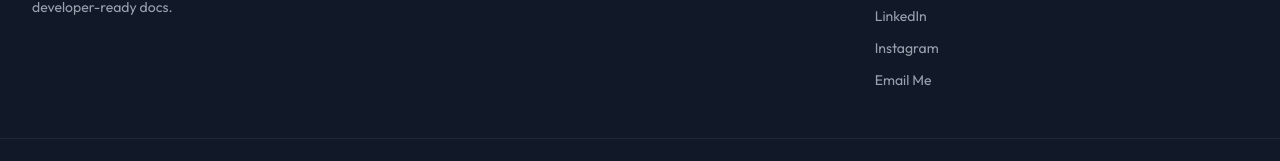
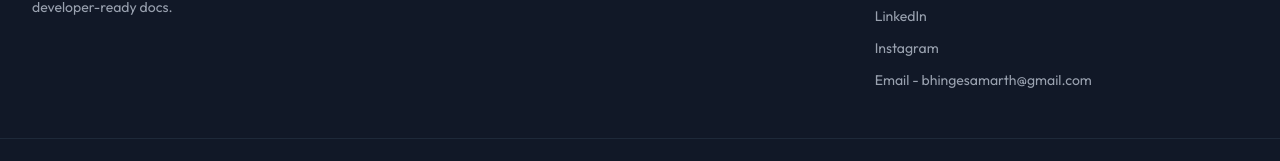
Before and after one commit to sammyZi/BuildFlow, a Next.js app: page / in a window 1280 px wide. Shown: the part 2394-2555 px from the top of the page. Built offline with nearby package versions, Linux system fonts and the light colour scheme.

Commit message:
feat: add landing page with hero section and animated background elements

```diff
--- a/app/page.tsx
+++ b/app/page.tsx
@@ -294,7 +294,7 @@ export default function LandingPage() {
               <li><a href="https://github.com/sammyZi" target="_blank" rel="noopener noreferrer" className="hover:text-white transition-colors">GitHub</a></li>
               <li><a href="https://www.linkedin.com/in/samarth-bhinge/" target="_blank" rel="noopener noreferrer" className="hover:text-white transition-colors">LinkedIn</a></li>
               <li><a href="https://www.instagram.com/sammyi_57/" target="_blank" rel="noopener noreferrer" className="hover:text-white transition-colors">Instagram</a></li>
-              <li><a href="mailto:bhingesmaerth@gmail.com" className="hover:text-white transition-colors">Email Me</a></li>
+              <li><a href="mailto:bhingesamarth@gmail.com" className="hover:text-white transition-colors">Email - bhingesamarth@gmail.com</a></li>
             </ul>
           </div>
         </div>
```
